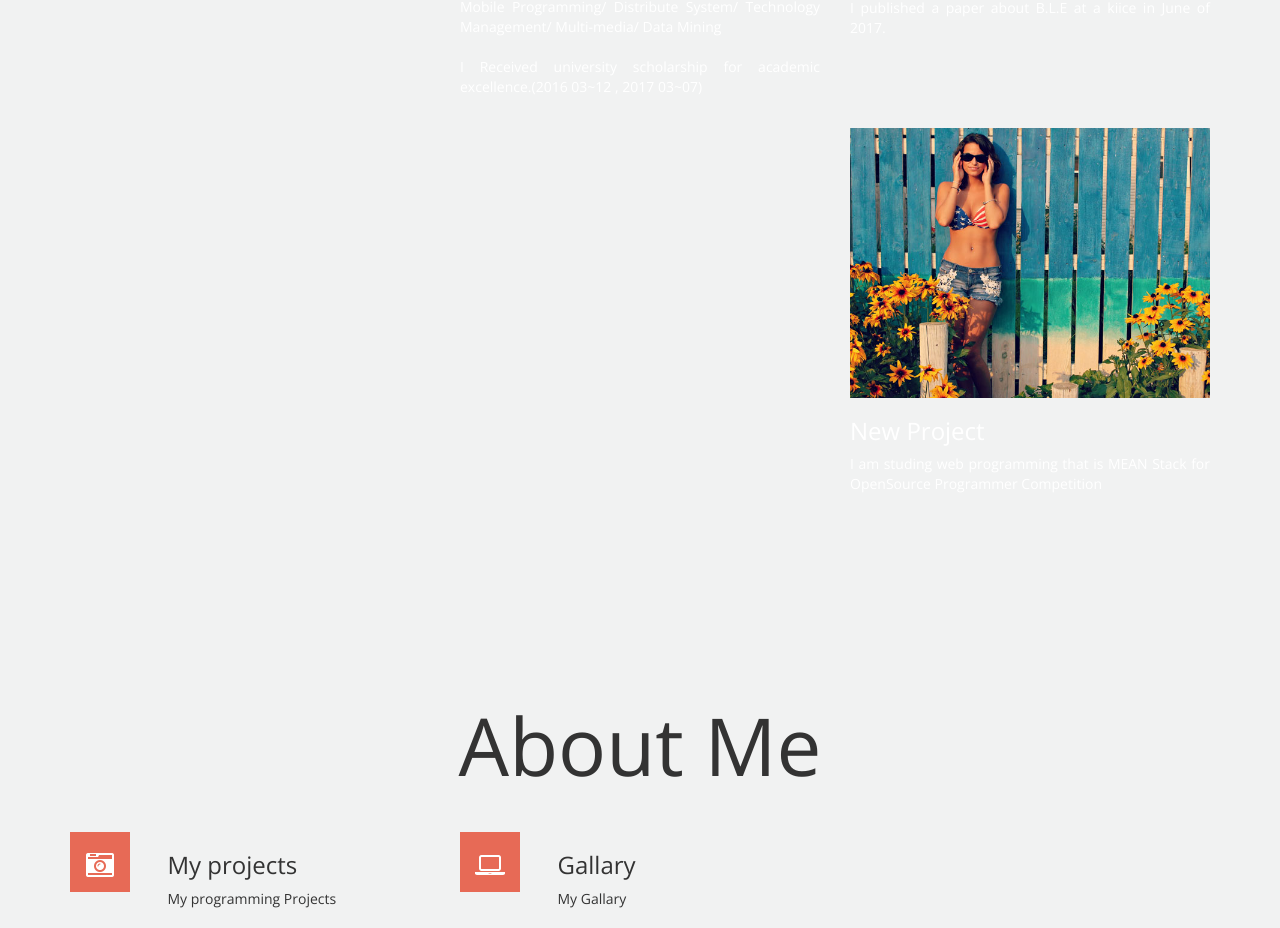
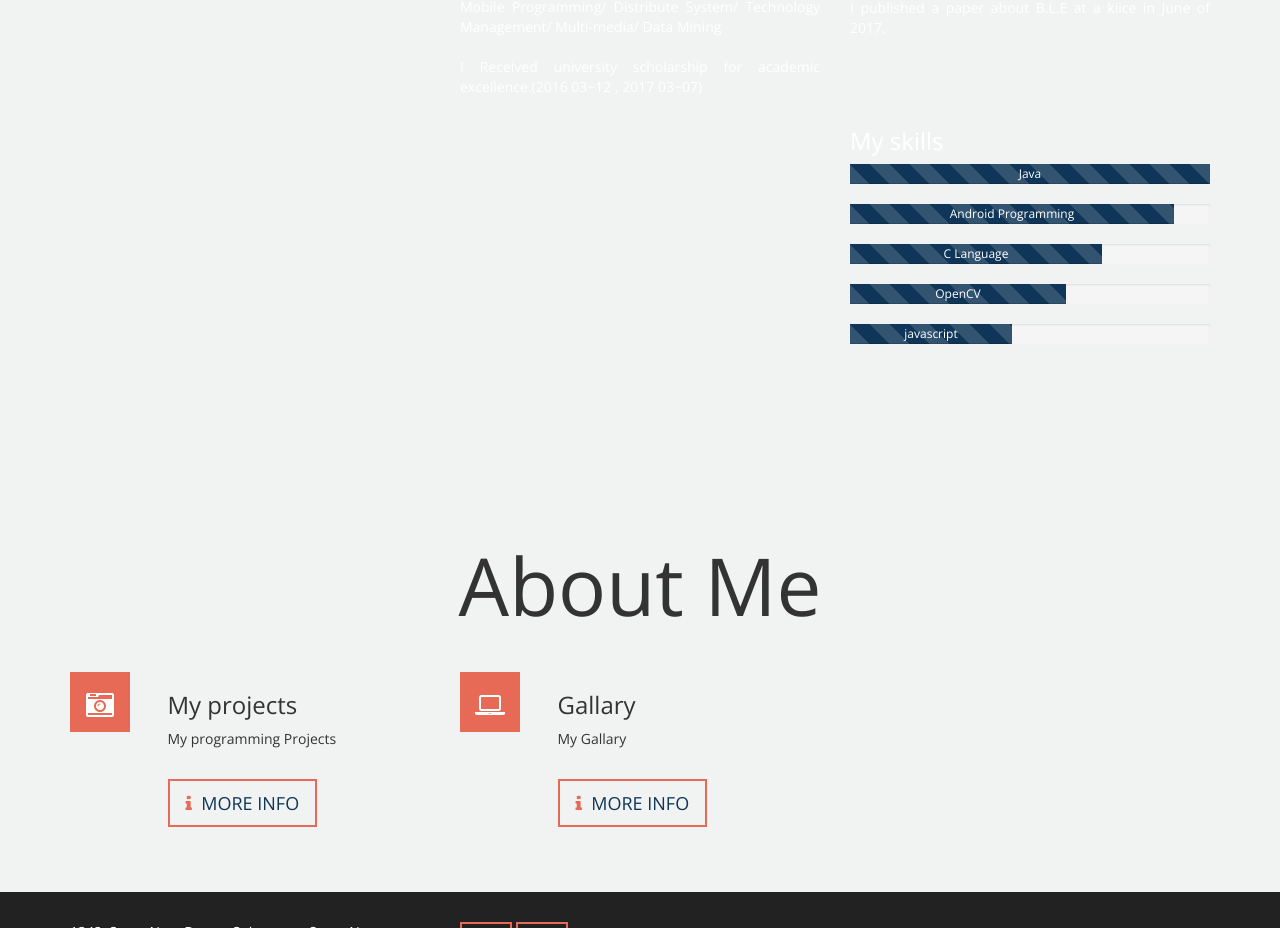
Before and after one commit to NamjinCho/portPolioWeb, a website: page public/index.html in a window 1280 px wide. Shown: the part 1350-2278 px from the top of the page. Drawn offline with nearby package versions, Linux system fonts and the light colour scheme.

Commit message:
barchart Update

```diff
--- a/public/index.html
+++ b/public/index.html
@@ -143,11 +143,39 @@
 					</p>
 				<br />
 			</div>
+
 			<div class="col-md-4">
-                <img src="images/image2.jpg" class="img-responsive" style="margin-top:20px"/>
-				<h3>New Project</h3>
-				<p class="text-justify">I am studing web programming that is MEAN Stack for OpenSource Programmer Competition </p>
-				<br />
+      	<h3>My skills</h3>
+				<div class="progress">
+	  			<div class="progress-bar progress-bar-striped active" role="progressbar"
+	  				aria-valuenow="100" aria-valuemin="0" aria-valuemax="100" style="width:100%">
+	    		Java
+	  		</div>
+			</div>
+			<div class="progress">
+				<div class="progress-bar progress-bar-striped active" role="progressbar"
+					aria-valuenow="90" aria-valuemin="0" aria-valuemax="100" style="width:90%">
+				Android Programming
+			</div>
+		</div>
+		<div class="progress">
+			<div class="progress-bar progress-bar-striped active" role="progressbar"
+				aria-valuenow="70" aria-valuemin="0" aria-valuemax="100" style="width:70%">
+			C Language
+		</div>
+	</div>
+	<div class="progress">
+		<div class="progress-bar progress-bar-striped active" role="progressbar"
+			aria-valuenow="60" aria-valuemin="0" aria-valuemax="100" style="width:60%">
+		OpenCV
+	</div>
+</div><div class="progress">
+	<div class="progress-bar progress-bar-striped active" role="progressbar"
+		aria-valuenow="45" aria-valuemin="0" aria-valuemax="100" style="width:45%">
+	javascript
+</div>
+</div>
+
 			</div>
 
 		</div>
```
